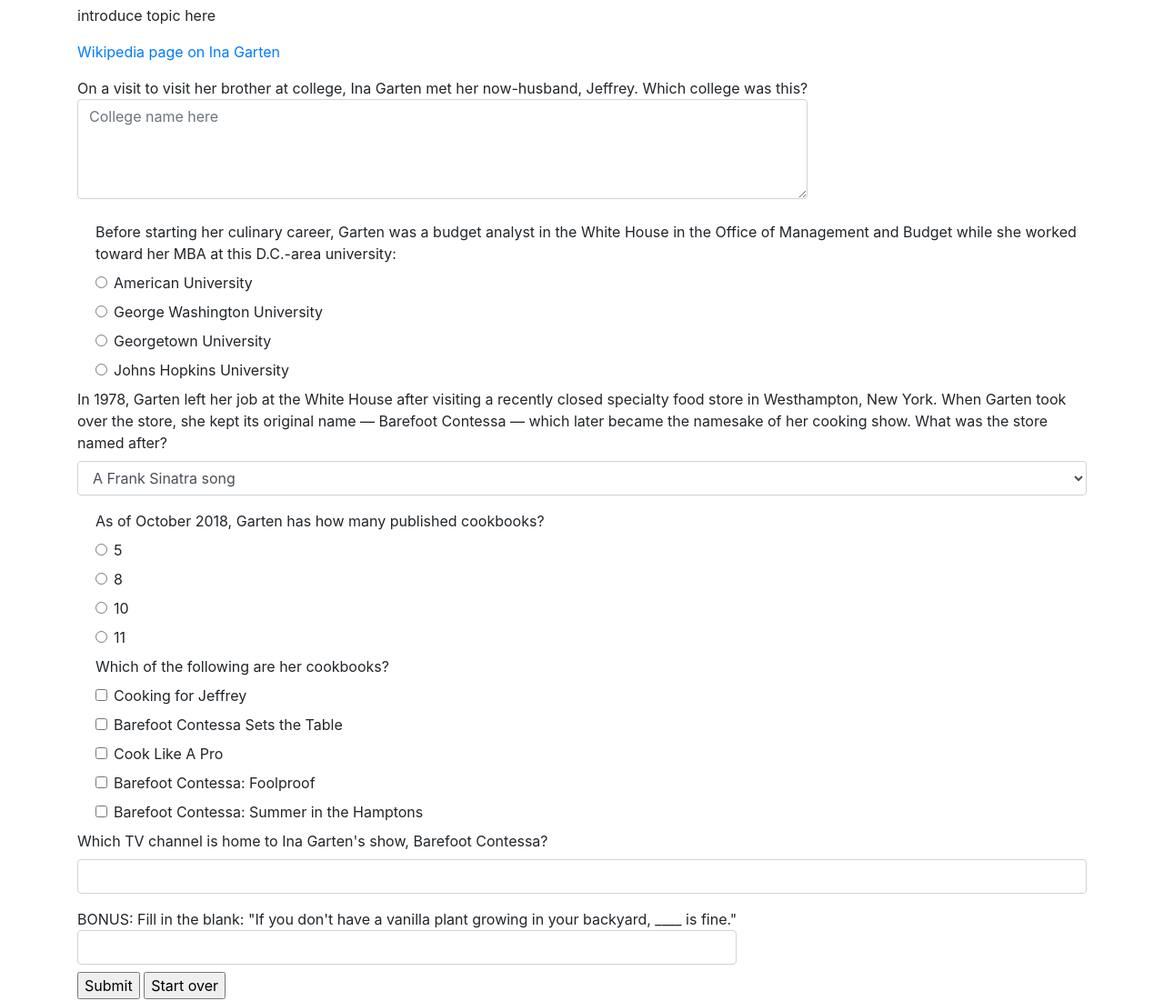
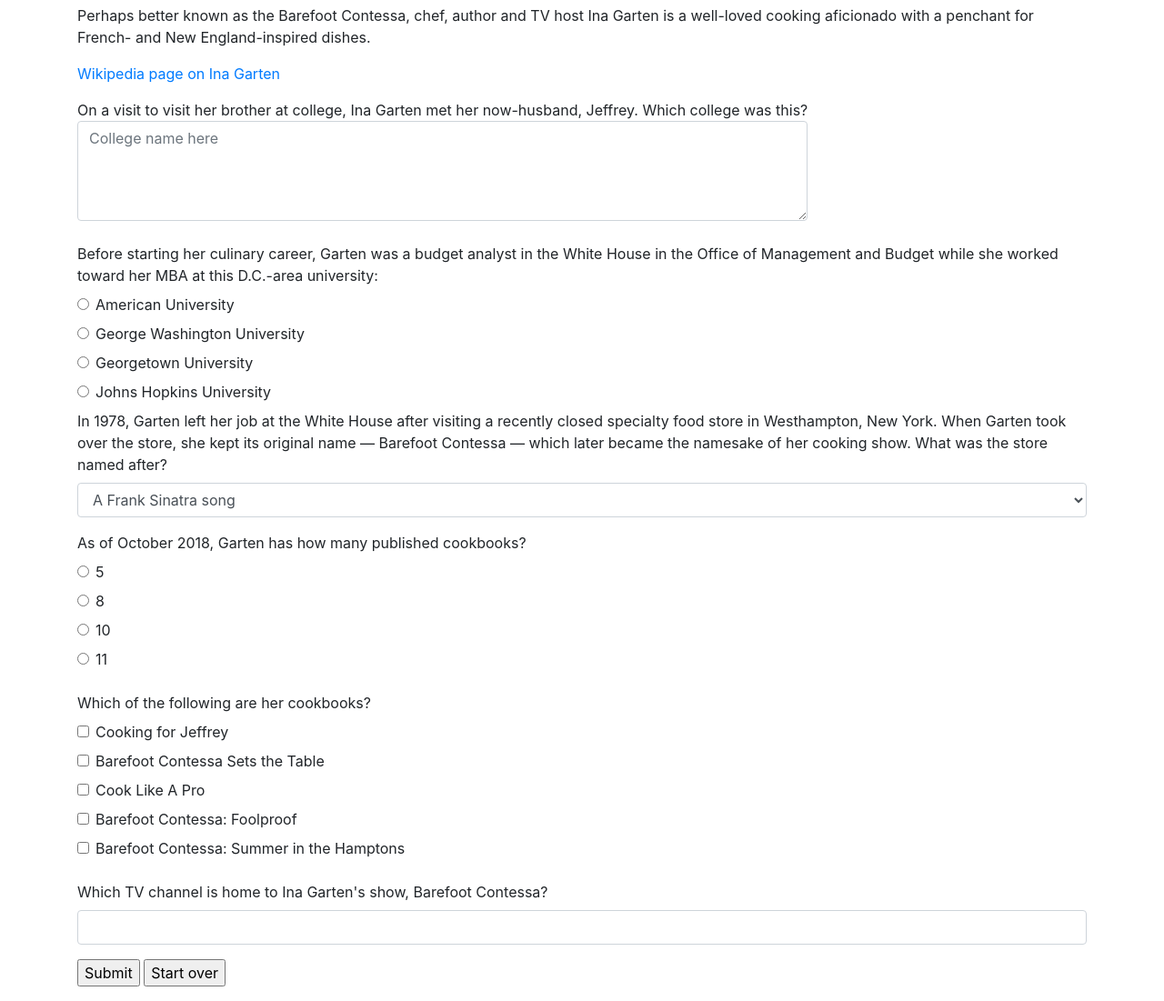
Before and after one commit to darcy-schild/bootstrap-forms, a plain HTML site: page index.html in a window 1280 px wide. Shown: the part 51-1152 px from the top of the page at 91% size. Drawn offline with Linux system fonts and the light colour scheme.

Commit message:
second commit

```diff
--- a/index.html
+++ b/index.html
@@ -17,7 +17,7 @@
 
           <h1>Are you a true Ina Garten fan?</h1>
 
-          <p>introduce topic here</p>
+          <p>Perhaps better known as the Barefoot Contessa, chef, author and TV host Ina Garten is a well-loved cooking aficionado with a penchant for French- and New England-inspired dishes. </p>
 
           <p><a href="https://en.wikipedia.org/wiki/Ina_Garten">Wikipedia page on Ina Garten</a></p>
 
@@ -29,8 +29,9 @@
                 <label class="form-control-label">On a visit to visit her brother at college, Ina Garten met her now-husband, Jeffrey. Which college was this? <textarea class="form-control" name="college" rows="4" cols="30" placeholder="College name here" id="collegename"></textarea></label>
               </div>
 
-              <div class="form-check">
-                <label> Before starting her culinary career, Garten was a budget analyst in the White House in the Office of Management and Budget while she worked toward her MBA at this D.C.-area university:</label>
+              <div class="form-group">
+                <label>Before starting her culinary career, Garten was a budget analyst in the White House in the Office of Management and Budget while she worked toward her MBA at this D.C.-area university:</label>
+
 
                 <div class="form-check">
                     <label class="form-control-label">
@@ -38,7 +39,6 @@
                 </div>
 
                 <div class="form-check">
-
                         <label class="form-control-label"><input class="form-check-input" type="radio" name="college" value="georgewashington"> George Washington University</label>
                   </div>
 
@@ -50,12 +50,9 @@
                         <label class="form-control-label"><input class="form-check-input" type="radio" name="college" value="johnshopkins"> Johns Hopkins University</label>
                     </div>
 
-                    </div>
-
                 <div class="form-group">
                   <label>In 1978, Garten left her job at the White House after visiting a recently closed specialty food store in Westhampton, New York. When Garten took over the store, she kept its original name — Barefoot Contessa — which later became the namesake of her cooking show. What was the store named after?</label>
 
-                <div class="form-group">
                     <select class="form-control" name="BarefootStore">
                         <option value="song">A Frank Sinatra song</option>
                         <option value="gatsby">The Great Gatsby</option>
@@ -64,9 +61,8 @@
                         <option value="drink">A popular cocktail from the '50s</option>
                         <option value="play">A character from a Shakespeare play</option></select>
                 </div>
-                </div>
 
-                  <div class="form-check">
+                <div class="form-group">
                     <label>As of October 2018, Garten has how many published cookbooks?</label>
 
                     <div class="form-check">
@@ -86,7 +82,7 @@
                   </div>
                 </div>
 
-                  <div class="form-check">
+                <div class="form-group">
                     <label>Which of the following are her cookbooks?</label>
 
                     <div class="form-check">
@@ -115,10 +111,6 @@
                       <input class="form-control" type="text" name="tvchannel" maxlength="30" id=channelname>
                   </div>
 
-                  <div>
-                      <label class="form-control-label">BONUS: Fill in the blank: "If you don't have a vanilla plant growing in your backyard, ____ is fine." <input class="form-control" type="text" name="catchphrase" id="storebought"></label>
-
-                  </div>
 
                   <input type="submit" value="Submit"> <input type="reset" value="Start over">
 
```
Lines whose indentation alone changed are shown as unchanged.
